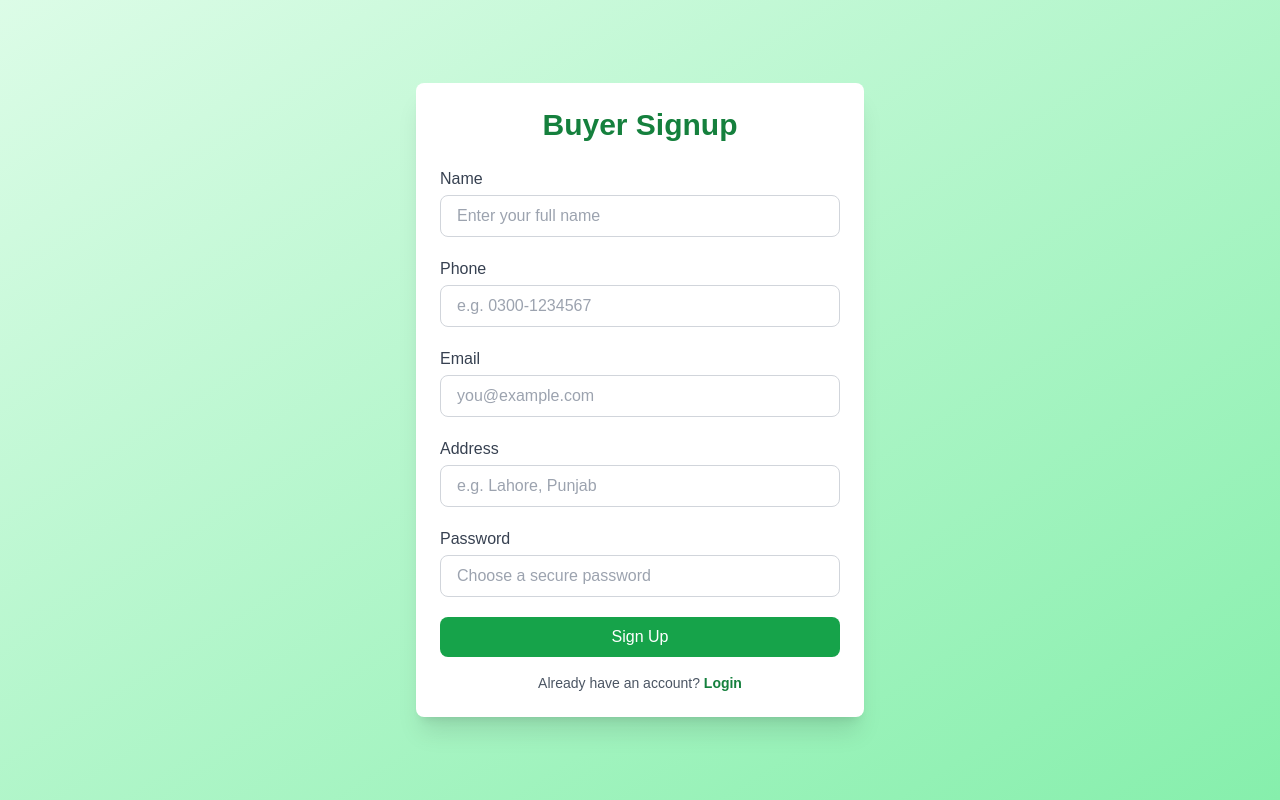
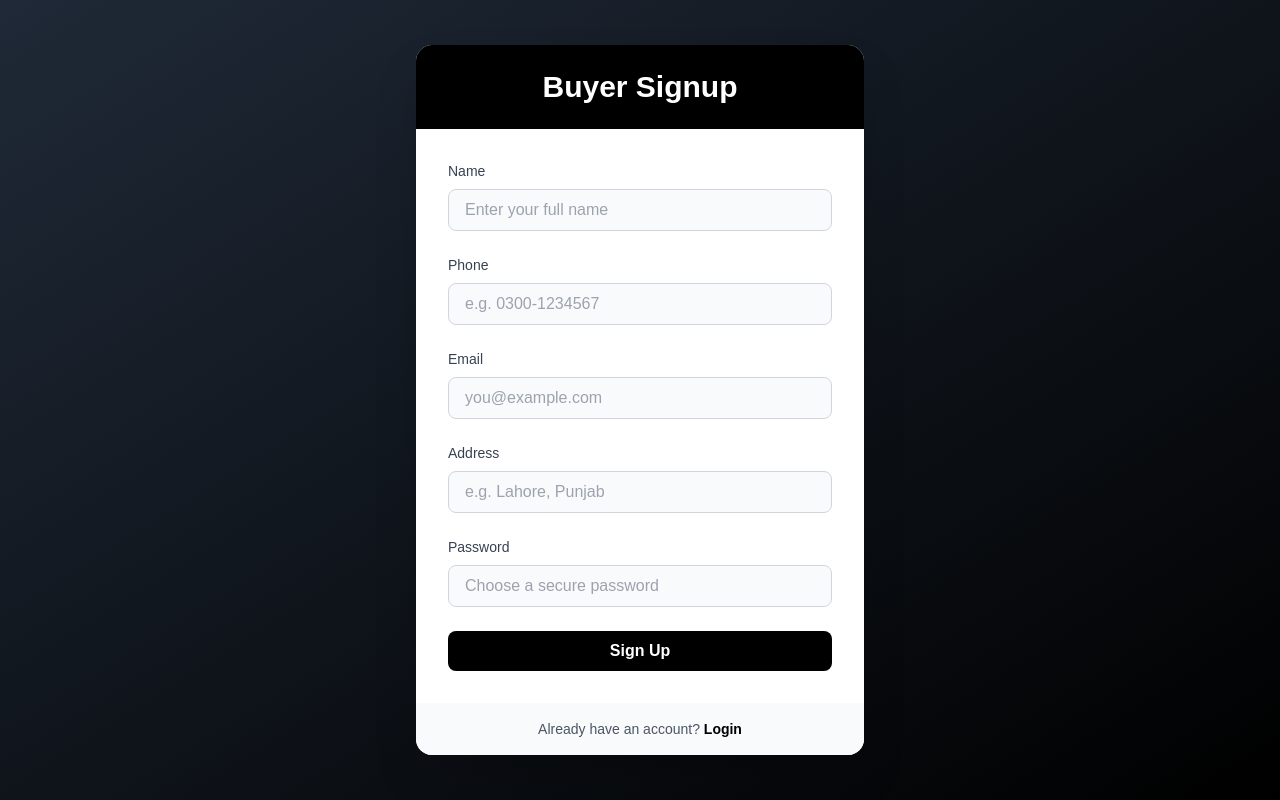
Before and after one commit to ali-aj/CodeZ, a Next.js app in the folder project/: page /buyer/signup in a window 1280 px wide. Built offline with nearby package versions, Linux system fonts and the light colour scheme.

Commit message:
Updated GUI

```diff
--- a/project/app/buyer/dashboard/page.js
+++ b/project/app/buyer/dashboard/page.js
@@ -1,10 +1,11 @@
-"use client";
+"use client"
 
-import React, { useEffect, useState } from "react";
+import React, { useEffect, useState } from "react"
+import { Loader2, Wheat, Leaf, MapPin, Phone, PhoneIcon as WhatsappLogo } from "lucide-react"
 
 export default function BuyerDashboardPage() {
-  const [crops, setCrops] = useState([]);
-  const [loading, setLoading] = useState(true);
+  const [crops, setCrops] = useState([])
+  const [loading, setLoading] = useState(true)
 
   useEffect(() => {
     // Fetch available crops
@@ -12,84 +13,86 @@ export default function BuyerDashboardPage() {
       .then((res) => res.json())
       .then((data) => {
         if (data.success) {
-          setCrops(data.data); // array of crops
+          setCrops(data.data) // array of crops
         } else {
-          alert("Failed to load crops.");
+          alert("Failed to load crops.")
         }
       })
       .catch((err) => {
-        alert("An error occurred while loading crops. Please try again.");
-        console.error(err);
+        alert("An error occurred while loading crops. Please try again.")
+        console.error(err)
       })
       .finally(() => {
-        setLoading(false);
-      });
-  }, []);
+        setLoading(false)
+      })
+  }, [])
 
   if (loading) {
     return (
-      <main className="flex min-h-screen items-center justify-center bg-gray-100">
-        <div className="text-xl font-semibold text-gray-700">
-          Loading...
+      <main className="flex min-h-screen items-center justify-center bg-gradient-to-br from-gray-50 to-gray-100">
+        <div className="text-xl font-semibold text-gray-800 flex items-center space-x-2">
+          <Loader2 className="animate-spin text-blue-500" />
+          <span>Loading crops...</span>
         </div>
       </main>
-    );
+    )
   }
 
   return (
-    <main className="min-h-screen bg-gray-100 p-4">
-      <div className="mx-auto max-w-5xl bg-white p-6 shadow-md">
-        <h1 className="mb-6 text-center text-2xl font-bold text-gray-800">
-          Buyer Dashboard
-        </h1>
+    <main className="min-h-screen bg-gradient-to-br from-gray-50 to-gray-100 p-4 sm:p-6 lg:p-8">
+      <div className="mx-auto max-w-6xl">
+        <h1 className="mb-8 text-center text-4xl font-bold text-gray-900">Buyer Dashboard</h1>
 
         {crops.length === 0 ? (
-          <p className="text-center text-gray-600">
-            No crops available at the moment.
-          </p>
+          <div className="bg-white rounded-lg shadow-md p-8 text-center">
+            <Wheat className="mx-auto h-16 w-16 text-yellow-500 mb-4" />
+            <p className="text-xl text-gray-600">No crops available at the moment.</p>
+          </div>
         ) : (
-          <div className="grid grid-cols-1 gap-4 sm:grid-cols-2 lg:grid-cols-3">
+          <div className="grid grid-cols-1 gap-6 sm:grid-cols-2 lg:grid-cols-3">
             {crops.map((crop) => (
               <div
                 key={crop._id}
-                className="rounded border border-gray-300 p-4 shadow-sm"
+                className="bg-white rounded-lg overflow-hidden shadow-lg transition-all duration-300 hover:shadow-xl"
               >
-                <h2 className="mb-2 text-lg font-bold text-green-700">
-                  {crop.cropName}
-                </h2>
-                <p className="mb-1 text-sm text-gray-700">
-                  Price: {crop.price} PKR
+                <div className="bg-gray-900 p-4">
+                  <h2 className="text-xl font-bold text-white">{crop.cropName}</h2>
+                </div>
+                <div className="p-6">
+                  <p className="mb-2 text-lg font-semibold text-gray-800">Price: {crop.price} PKR/KG</p>
+                  <p className="mb-4 text-md text-gray-600">Quantity: {crop.quantity} kg</p>
+                  {crop.farmer && (
+                    <div className="border-t pt-4">
+                      <h3 className="text-lg font-semibold text-gray-900 mb-2">Farmer Details</h3>
+                      <p className="flex items-center mb-2 text-gray-700">
+                        <Leaf className="mr-2 h-5 w-5 text-green-500" />
+                        {crop.farmer.name}
                       </p>
-                <p className="mb-1 text-sm text-gray-700">
-                  Quantity: {crop.quantity} kg
+                      <p className="flex items-center mb-2 text-gray-700">
+                        <MapPin className="mr-2 h-5 w-5 text-red-500" />
+                        {crop.farmer.location || "N/A"}
                       </p>
-                {crop.farmer && (
-                  <>
-                    <p className="mb-1 text-sm text-gray-700">
-                      Farmer Name: {crop.farmer.name}
+                      <p className="flex items-center mb-4 text-gray-700">
+                        <Phone className="mr-2 h-5 w-5 text-blue-500" />
+                        {crop.farmer.phone}
                       </p>
-                    <p className="mb-1 text-sm text-gray-700">
-                      Farmer Address: {crop.farmer.location || "N/A"}
-                    </p>
-                    <p className="mb-3 text-sm text-gray-700">
-                      Farmer Phone: {crop.farmer.phone}
-                    </p>
-                    {/* WhatsApp Link */}
                       <a
                         href={`https://wa.me/${crop.farmer.phone}`}
                         target="_blank"
                         rel="noreferrer"
-                      className="inline-block rounded bg-green-600 px-3 py-1 text-white hover:bg-green-700 focus:outline-none focus:ring-2 focus:ring-green-300"
+                        className="inline-flex items-center justify-center w-full rounded-md bg-gray-900 px-4 py-2 text-sm font-medium text-white transition-colors duration-300 hover:bg-gray-800 focus:outline-none focus:ring-2 focus:ring-gray-500 focus:ring-offset-2"
                       >
+                        <WhatsappLogo className="mr-2 h-5 w-5 text-green-400" />
                         Contact on WhatsApp
                       </a>
-                  </>
+                    </div>
                   )}
+                </div>
               </div>
             ))}
           </div>
         )}
       </div>
     </main>
-  );
+  )
 }
--- a/project/app/buyer/login/page.js
+++ b/project/app/buyer/login/page.js
@@ -1,13 +1,12 @@
-"use client";
+"use client"
 
-import { useState } from "react";
-import { useRouter } from "next/navigation";
+import { useState } from "react"
+import { useRouter } from "next/navigation"
 
 export default function BuyerLoginPage() {
-  const router = useRouter();
-
-  const [email, setEmail] = useState("");
-  const [password, setPassword] = useState("");
+  const router = useRouter()
+  const [email, setEmail] = useState("")
+  const [password, setPassword] = useState("")
 
   async function handleLogin(e) {
     e.preventDefault();
@@ -16,76 +15,75 @@ export default function BuyerLoginPage() {
         method: "POST",
         headers: { "Content-Type": "application/json" },
         body: JSON.stringify({ email, password }),
-      });
-      const data = await res.json();
+      })
+      const data = await res.json()
 
       if (data.success) {
-        alert("Login successful!");
-        // redirect or store user data in context, etc.
-        router.push("/buyer/dashboard"); // or wherever you want after login
+        alert("Login successful!")
+        router.push("/buyer/dashboard")
       } else {
-        alert(data.error || "Invalid credentials");
+        alert(data.error || "Invalid credentials")
       }
     } catch (error) {
-      console.error("Login error:", error);
-      alert("An error occurred during login.");
+      console.error("Login error:", error)
+      alert("An error occurred during login.")
     }
   }
 
   return (
-    <main className="flex min-h-screen w-full flex-col items-center justify-center bg-gradient-to-br from-blue-100 to-blue-300 p-4">
-      <div className="w-full max-w-md rounded-lg bg-white p-6 shadow-xl">
-        <h1 className="mb-6 text-center text-3xl font-bold text-blue-700">
-          Buyer Login
-        </h1>
-
-        <form onSubmit={handleLogin} className="space-y-5">
+    <main className="flex min-h-screen w-full flex-col items-center justify-center bg-gradient-to-br from-gray-800 to-black p-4">
+      <div className="w-full max-w-md overflow-hidden rounded-2xl bg-white shadow-2xl transition-all duration-300 ease-in-out hover:shadow-3xl">
+        <div className="bg-black p-6">
+          <h1 className="text-center text-3xl font-bold text-white">Buyer Login</h1>
+        </div>
+        <form onSubmit={handleLogin} className="space-y-6 p-8">
           <div>
-            <label className="mb-1 block font-medium text-gray-700">
+            <label htmlFor="email" className="mb-2 block text-sm font-medium text-gray-700">
               Email
             </label>
             <input
+              id="email"
               type="email"
-              className="w-full rounded-lg border border-gray-300 px-4 py-2 focus:outline-none focus:ring-2 focus:ring-blue-200"
+              className="w-full rounded-lg border border-gray-300 bg-gray-50 px-4 py-2 text-gray-700 transition-all duration-300 ease-in-out focus:border-black focus:outline-none focus:ring-2 focus:ring-gray-200"
               placeholder="you@example.com"
               value={email}
               onChange={(e) => setEmail(e.target.value)}
               required
             />
           </div>
-
           <div>
-            <label className="mb-1 block font-medium text-gray-700">
+            <label htmlFor="password" className="mb-2 block text-sm font-medium text-gray-700">
               Password
             </label>
             <input
+              id="password"
               type="password"
-              className="w-full rounded-lg border border-gray-300 px-4 py-2 focus:outline-none focus:ring-2 focus:ring-blue-200"
+              className="w-full rounded-lg border border-gray-300 bg-gray-50 px-4 py-2 text-gray-700 transition-all duration-300 ease-in-out focus:border-black focus:outline-none focus:ring-2 focus:ring-gray-200"
               placeholder="Your password"
               value={password}
               onChange={(e) => setPassword(e.target.value)}
               required
             />
           </div>
-
           <button
             type="submit"
-            className="w-full rounded-lg bg-blue-600 px-4 py-2 text-white transition-colors hover:bg-blue-700 focus:outline-none focus:ring-2 focus:ring-blue-300"
+            className="w-full rounded-lg bg-black px-4 py-2 font-semibold text-white transition-all duration-300 ease-in-out hover:bg-gray-800 focus:outline-none focus:ring-2 focus:ring-gray-400 focus:ring-offset-2"
           >
             Log In
           </button>
         </form>
-
-        <p className="mt-4 text-center text-sm text-gray-600">
+        <div className="bg-gray-50 p-4">
+          <p className="text-center text-sm text-gray-600">
             Don&apos;t have an account?{" "}
             <span
               onClick={() => router.push("/buyer/signup")}
-            className="cursor-pointer font-semibold text-blue-700 hover:underline"
+              className="cursor-pointer font-semibold text-black transition-all duration-300 ease-in-out hover:text-gray-800"
             >
               Sign Up
             </span>
           </p>
         </div>
+      </div>
     </main>
-  );
+  )
 }
--- a/project/app/buyer/signup/page.js
+++ b/project/app/buyer/signup/page.js
@@ -1,17 +1,17 @@
-"use client";
+"use client"
 
-import { useState } from "react";
-import { useRouter } from "next/navigation";
+import { useState } from "react"
+import { useRouter } from "next/navigation"
 
 export default function BuyerSignupPage() {
-  const router = useRouter();
+  const router = useRouter()
 
   // Form fields
-  const [name, setName] = useState("");
-  const [phone, setPhone] = useState("");
-  const [email, setEmail] = useState("");
-  const [address, setAddress] = useState("");
-  const [password, setPassword] = useState("");
+  const [name, setName] = useState("")
+  const [phone, setPhone] = useState("")
+  const [email, setEmail] = useState("")
+  const [address, setAddress] = useState("")
+  const [password, setPassword] = useState("")
 
   // Handle form submit
   async function handleSignup(e) {
@@ -21,36 +21,36 @@ export default function BuyerSignupPage() {
         method: "POST",
         headers: { "Content-Type": "application/json" },
         body: JSON.stringify({ name, phone, email, address, password }),
-      });
-      const data = await res.json();
+      })
+      const data = await res.json()
 
       if (data.success) {
-        alert("Signup successful!");
-        router.push("/buyer/login"); // redirect to login, or wherever you want
+        alert("Signup successful!")
+        router.push("/buyer/login")
       } else {
-        alert(data.error || "Signup failed!");
+        alert(data.error || "Signup failed!")
       }
     } catch (error) {
-      console.error("Signup error:", error);
-      alert("An error occurred during signup.");
+      console.error("Signup error:", error)
+      alert("An error occurred during signup.")
     }
   }
 
   return (
-    <main className="flex min-h-screen w-full flex-col items-center justify-center bg-gradient-to-br from-green-100 to-green-300 p-4">
-      <div className="w-full max-w-md rounded-lg bg-white p-6 shadow-xl">
-        <h1 className="mb-6 text-center text-3xl font-bold text-green-700">
-          Buyer Signup
-        </h1>
-
-        <form onSubmit={handleSignup} className="space-y-5">
+    <main className="flex min-h-screen w-full flex-col items-center justify-center bg-gradient-to-br from-gray-800 to-black p-4">
+      <div className="w-full max-w-md overflow-hidden rounded-2xl bg-white shadow-2xl transition-all duration-300 ease-in-out hover:shadow-3xl">
+        <div className="bg-black p-6">
+          <h1 className="text-center text-3xl font-bold text-white">Buyer Signup</h1>
+        </div>
+        <form onSubmit={handleSignup} className="space-y-6 p-8">
           <div>
-            <label className="mb-1 block font-medium text-gray-700">
+            <label htmlFor="name" className="mb-2 block text-sm font-medium text-gray-700">
               Name
             </label>
             <input
+              id="name"
               type="text"
-              className="w-full rounded-lg border border-gray-300 px-4 py-2 focus:outline-none focus:ring-2 focus:ring-green-200"
+              className="w-full rounded-lg border border-gray-300 bg-gray-50 px-4 py-2 text-gray-700 transition-all duration-300 ease-in-out focus:border-black focus:outline-none focus:ring-2 focus:ring-gray-200"
               placeholder="Enter your full name"
               value={name}
               onChange={(e) => setName(e.target.value)}
@@ -59,12 +59,13 @@ export default function BuyerSignupPage() {
           </div>
 
           <div>
-            <label className="mb-1 block font-medium text-gray-700">
+            <label htmlFor="phone" className="mb-2 block text-sm font-medium text-gray-700">
               Phone
             </label>
             <input
-              type="text"
-              className="w-full rounded-lg border border-gray-300 px-4 py-2 focus:outline-none focus:ring-2 focus:ring-green-200"
+              id="phone"
+              type="tel"
+              className="w-full rounded-lg border border-gray-300 bg-gray-50 px-4 py-2 text-gray-700 transition-all duration-300 ease-in-out focus:border-black focus:outline-none focus:ring-2 focus:ring-gray-200"
               placeholder="e.g. 0300-1234567"
               value={phone}
               onChange={(e) => setPhone(e.target.value)}
@@ -73,12 +74,13 @@ export default function BuyerSignupPage() {
           </div>
 
           <div>
-            <label className="mb-1 block font-medium text-gray-700">
+            <label htmlFor="email" className="mb-2 block text-sm font-medium text-gray-700">
               Email
             </label>
             <input
+              id="email"
               type="email"
-              className="w-full rounded-lg border border-gray-300 px-4 py-2 focus:outline-none focus:ring-2 focus:ring-green-200"
+              className="w-full rounded-lg border border-gray-300 bg-gray-50 px-4 py-2 text-gray-700 transition-all duration-300 ease-in-out focus:border-black focus:outline-none focus:ring-2 focus:ring-gray-200"
               placeholder="you@example.com"
               value={email}
               onChange={(e) => setEmail(e.target.value)}
@@ -87,12 +89,13 @@ export default function BuyerSignupPage() {
           </div>
 
           <div>
-            <label className="mb-1 block font-medium text-gray-700">
+            <label htmlFor="address" className="mb-2 block text-sm font-medium text-gray-700">
               Address
             </label>
             <input
+              id="address"
               type="text"
-              className="w-full rounded-lg border border-gray-300 px-4 py-2 focus:outline-none focus:ring-2 focus:ring-green-200"
+              className="w-full rounded-lg border border-gray-300 bg-gray-50 px-4 py-2 text-gray-700 transition-all duration-300 ease-in-out focus:border-black focus:outline-none focus:ring-2 focus:ring-gray-200"
               placeholder="e.g. Lahore, Punjab"
               value={address}
               onChange={(e) => setAddress(e.target.value)}
@@ -100,12 +103,13 @@ export default function BuyerSignupPage() {
           </div>
 
           <div>
-            <label className="mb-1 block font-medium text-gray-700">
+            <label htmlFor="password" className="mb-2 block text-sm font-medium text-gray-700">
               Password
             </label>
             <input
+              id="password"
               type="password"
-              className="w-full rounded-lg border border-gray-300 px-4 py-2 focus:outline-none focus:ring-2 focus:ring-green-200"
+              className="w-full rounded-lg border border-gray-300 bg-gray-50 px-4 py-2 text-gray-700 transition-all duration-300 ease-in-out focus:border-black focus:outline-none focus:ring-2 focus:ring-gray-200"
               placeholder="Choose a secure password"
               value={password}
               onChange={(e) => setPassword(e.target.value)}
@@ -115,22 +119,23 @@ export default function BuyerSignupPage() {
 
           <button
             type="submit"
-            className="w-full rounded-lg bg-green-600 px-4 py-2 text-white transition-colors hover:bg-green-700 focus:outline-none focus:ring-2 focus:ring-green-300"
+            className="w-full rounded-lg bg-black px-4 py-2 font-semibold text-white transition-all duration-300 ease-in-out hover:bg-gray-800 focus:outline-none focus:ring-2 focus:ring-gray-400 focus:ring-offset-2"
           >
             Sign Up
           </button>
         </form>
-
-        <p className="mt-4 text-center text-sm text-gray-600">
+        <div className="bg-gray-50 p-4">
+          <p className="text-center text-sm text-gray-600">
             Already have an account?{" "}
             <span
               onClick={() => router.push("/buyer/login")}
-            className="cursor-pointer font-semibold text-green-700 hover:underline"
+              className="cursor-pointer font-semibold text-black transition-all duration-300 ease-in-out hover:text-gray-800"
             >
               Login
             </span>
           </p>
         </div>
+      </div>
     </main>
-  );
+  )
 }
--- a/project/app/page.js
+++ b/project/app/page.js
@@ -1,31 +1,53 @@
-"use client";
-import { useRouter } from "next/navigation";
+"use client"
+import { useRouter } from "next/navigation"
+import Image from "next/image"
+import { motion } from "framer-motion"
 
 export default function Home() {
-  const router = useRouter();
+  const router = useRouter()
+
   return (
-    <main className="flex h-screen flex-col items-center justify-center gap-8 p-4 bg-gray-100">
-      <h1 className="text-2xl font-bold text-center">
-        کیا آپ کسان ہیں یا خریدار؟
-      </h1>
+    <main className="flex min-h-screen flex-col items-center justify-center p-4 bg-gradient-to-b from-green-50 to-green-100">
+      <div className="max-w-4xl w-full bg-white rounded-2xl shadow-2xl overflow-hidden">
+        <div className="relative h-64 bg-green-600">
 
-      <div className="flex flex-row items-center gap-6">
-        {/* Red Button: Farmer / کسان */}
-        <button
+          <div className="absolute inset-0 bg-black bg-opacity-40 flex items-center justify-center">
+            <h1 className="text-4xl md:text-5xl font-bold text-white text-center px-4">کیا آپ کسان ہیں یا خریدار؟</h1>
+          </div>
+        </div>
+
+        <div className="p-8">
+          <p className="text-xl text-center text-gray-600 mb-8">
+            اپنے کردار کا انتخاب کریں اور ہمارے ای کامرس پلیٹ فارم پر شروع کریں
+          </p>
+
+          <div className="flex flex-col md:flex-row items-center justify-center gap-6">
+            <motion.button
+              whileHover={{ scale: 1.05 }}
+              whileTap={{ scale: 0.95 }}
               onClick={() => router.push("/farmer")}
-          className="px-8 py-4 text-xl font-semibold text-white bg-red-600 rounded-md hover:bg-red-700 focus:outline-none focus:ring-2 focus:ring-red-300"
+              className="w-full md:w-auto px-8 py-4 text-xl font-semibold text-white bg-red-600 rounded-md hover:bg-red-700 focus:outline-none focus:ring-2 focus:ring-red-300 transition-colors duration-300"
             >
               کسان
-        </button>
+            </motion.button>
 
-        {/* Green Button: Buyer / خریدار */}
-        <button
+            <motion.button
+              whileHover={{ scale: 1.05 }}
+              whileTap={{ scale: 0.95 }}
               onClick={() => router.push("/buyer/login")}
-          className="px-8 py-4 text-xl font-semibold text-white bg-green-600 rounded-md hover:bg-green-700 focus:outline-none focus:ring-2 focus:ring-green-300"
+              className="w-full md:w-auto px-8 py-4 text-xl font-semibold text-white bg-green-600 rounded-md hover:bg-green-700 focus:outline-none focus:ring-2 focus:ring-green-300 transition-colors duration-300"
             >
               خریدار
-        </button>
+            </motion.button>
+          </div>
+        </div>
+
+        <div className="bg-gray-100 p-6">
+          <p className="text-center text-gray-600">
+            ہمارا پلیٹ فارم کسانوں اور خریداروں کو براہ راست جوڑتا ہے، مارکیٹ تک رسائی کو آسان بناتا ہے
+          </p>
+        </div>
       </div>
     </main>
-  );
+  )
 }
--- a/project/package.json
+++ b/project/package.json
@@ -11,6 +11,8 @@
   "dependencies": {
     "bcrypt": "^5.1.1",
     "dotenv": "^16.4.7",
+    "framer-motion": "^12.0.5",
+    "lucide-react": "^0.474.0",
     "mongoose": "^8.9.5",
     "next": "15.1.6",
     "react": "^19.0.0",
```
Also changed, not shown: 1 other file (tests, documents, lock files or other folders). Lines whose indentation alone changed are shown as unchanged.
